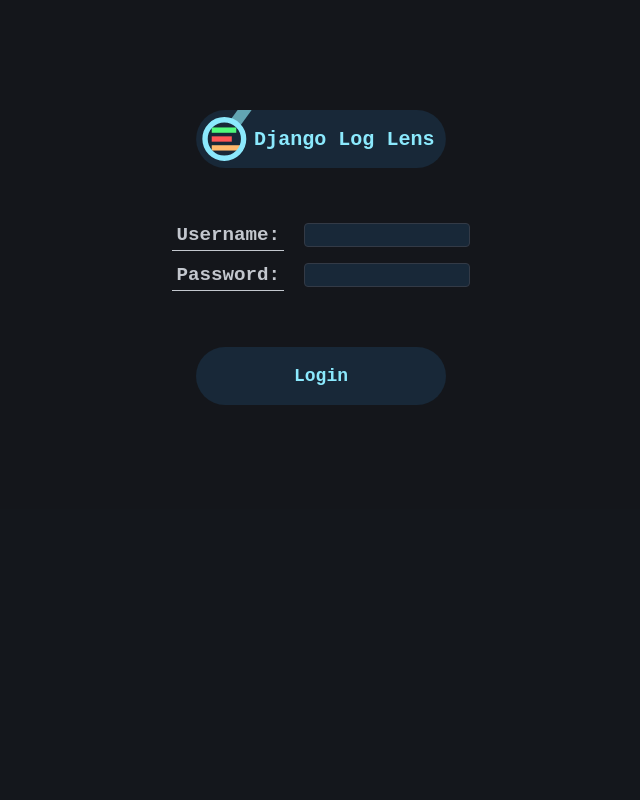
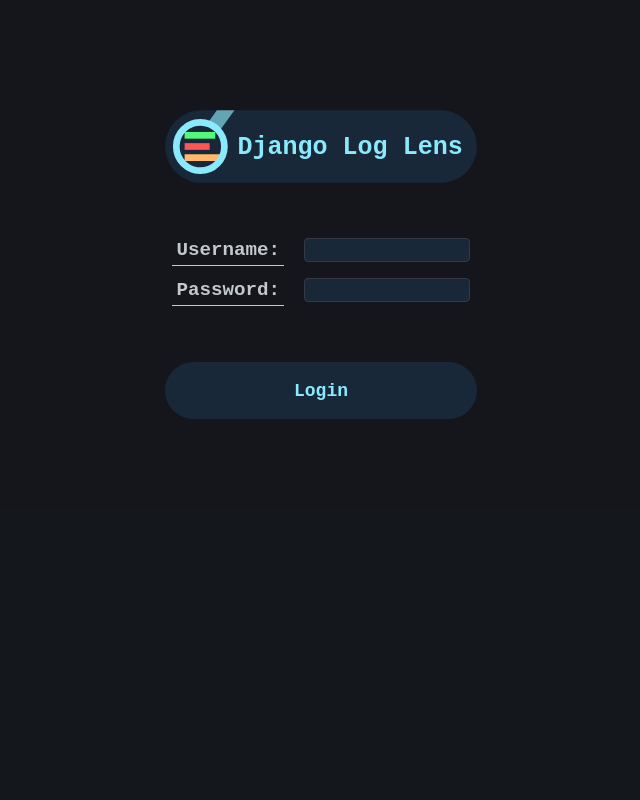
Before and after one commit to martinbroede/django-log-lens, a Django app: template django_log_lens/templates/log-lens-login.html in a window 1280 px wide. Shown: the whole page, without its empty margins (319-959 px from the left). Run offline with Django 3.2, Linux system fonts and the light colour scheme; the template is opened without the code that fills it, so the values that code supplies are empty.

Commit message:
update log lens login

```diff
--- a/django_log_lens/templates/log-lens-login.html
+++ b/django_log_lens/templates/log-lens-login.html
@@ -15,7 +15,7 @@
         <br />
         <form method="post">
           {% csrf_token %}
-          <img style="width: 40%" src="{% static 'django_log_lens/logo.svg' %}" alt="Django Log Lens" />
+          <img style="width: 50%" src="{% static 'django_log_lens/logo.svg' %}" alt="Django Log Lens" />
           <br />
           <br />
           <p class="error">{{ error_message }}</p>
@@ -30,7 +30,7 @@
           <button
             type="submit"
             class="info"
-            style="width: 40%; border-radius: 999px; border: 0; font-size: 1,5rem; font-weight: bold; padding: 3%;"
+            style="width: 50%; border-radius: 999px; border: 0; font-size: 1, 5rem; font-weight: bold; padding: 3%"
           >
             Login
           </button>
```
